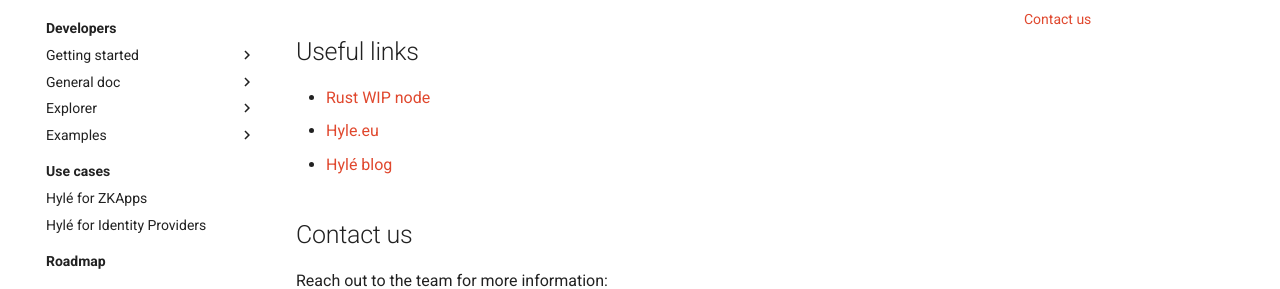
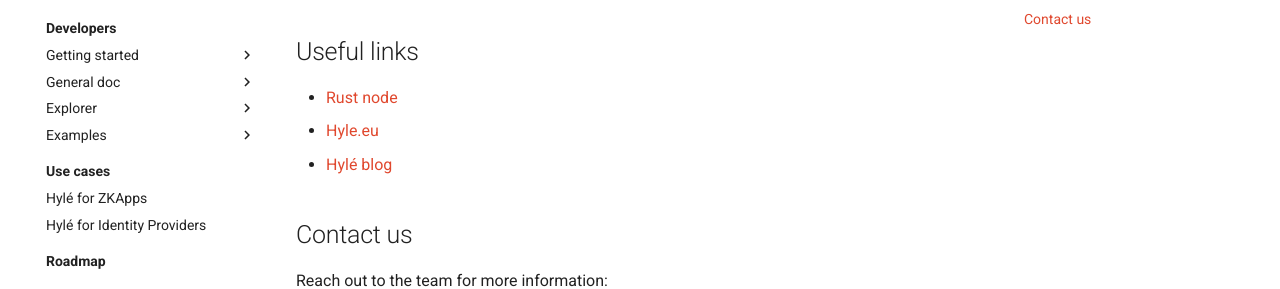
Before and after one commit to Hyle-org/devhub-hyle, an MkDocs documentation site: the page built from docs/resources/find-us.md, in a window 1280 px wide. Shown: the part 146-435 px from the top of the page. Built offline with MkDocs 1.6.1 and Material for MkDocs 9.7.7, drawn with Linux system fonts in a browser that asks for light colours; comment, search, counter and statistics services are not loaded.

Commit message:
rust node fix

```diff
--- a/docs/resources/find-us.md
+++ b/docs/resources/find-us.md
@@ -4,7 +4,7 @@
 
 ## Useful links
 
-- [Rust WIP node](http://github.com/hyle-org/hyle)
+- [Rust node](http://github.com/hyle-org/hyle)
 - [Hyle.eu](https://hyle.eu)
 - [Hylé blog](https://blog.hyle.eu)
 
```
